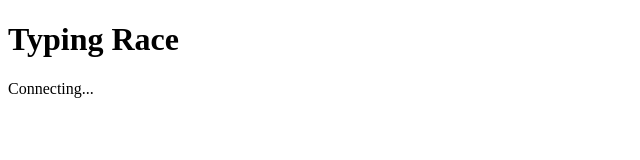
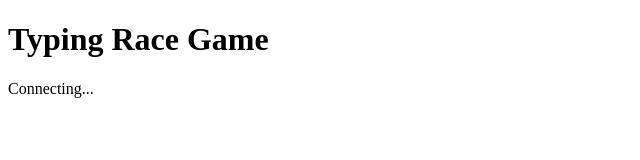
Before and after one commit to VadymKondratiuk/typing-race, a website: page public/index.html in a window 1280 px wide. Shown: the whole page, without its empty margins (0-640 px from the left). Drawn offline with nearby package versions, Linux system fonts and the light colour scheme; no server answers.

Commit message:
"h1 text change"

```diff
--- a/public/index.html
+++ b/public/index.html
@@ -6,7 +6,7 @@
     <title>Typing Race</title>
 </head>
 <body>
-    <h1>Typing Race</h1>
+    <h1>Typing Race Game</h1>
     <p id="status">Connecting...</p>
     <p id="online"></p>
 
```
